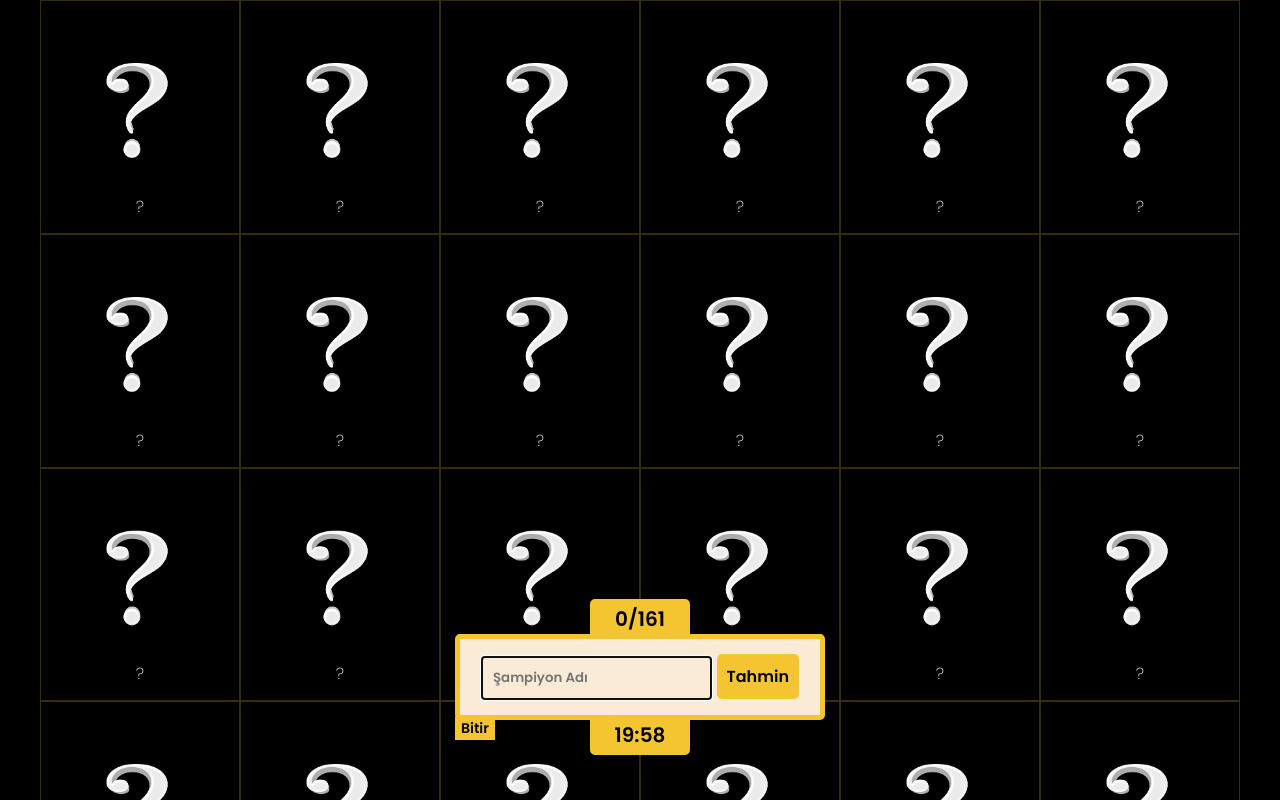
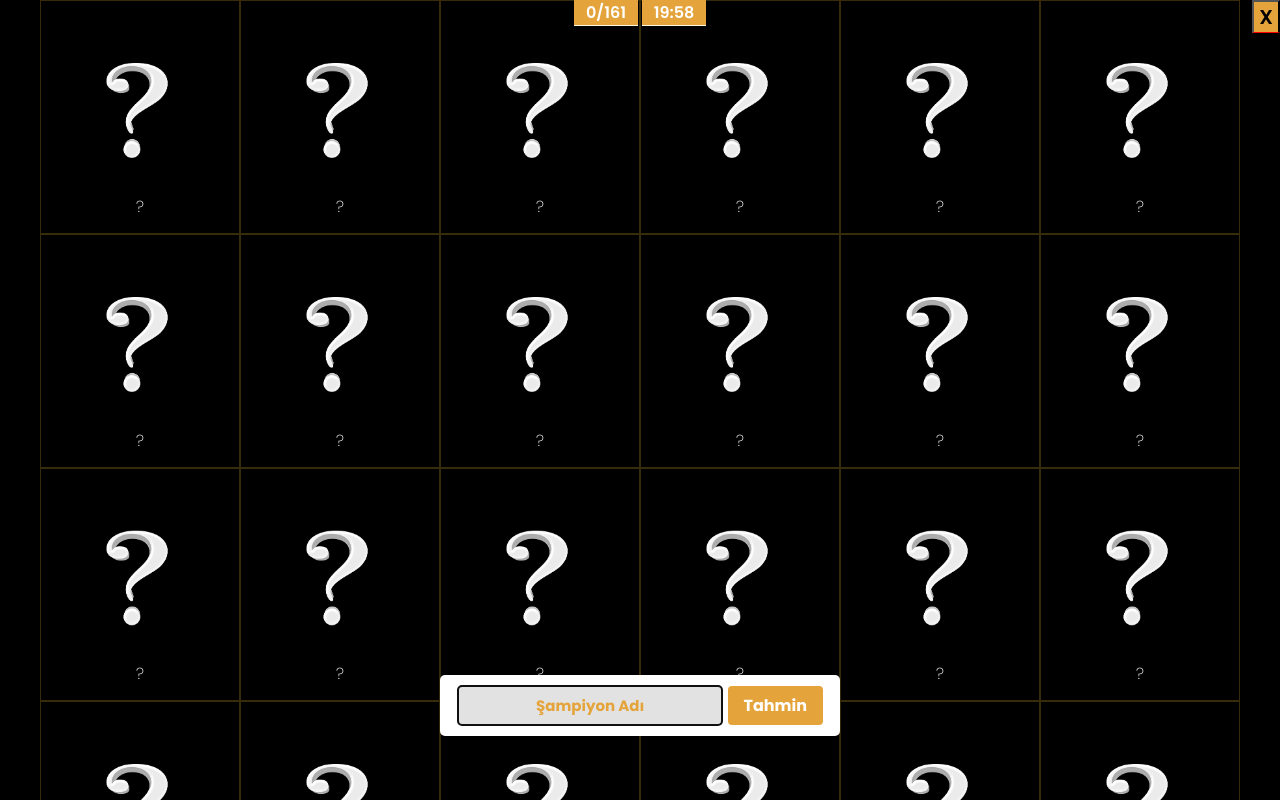
Before and after one commit to snnkrnz/Heroes, a plain HTML site: page index.html in a window 1280 px wide. Both pictures are taken after a click on the button "Zor Mod". Shown: the top 800 px of the page. Drawn offline with Linux system fonts and the light colour scheme.

Commit message:
changed css

```diff
--- a/index.html
+++ b/index.html
@@ -24,12 +24,16 @@
     </div>
 <!--  bottom modal  -->
     <div id="bottom-modal">
+            <div id="centertop">
+                <button id="bitir">X</button>
+                <div id="score">0/161</div>
+                <div id="time">01:01</div>
+            </div>
+
         <div id="modal-input">
-            <div id="score">0/161</div>
             <input type="text" id="champ-input" placeholder="Şampiyon Adı">
             <button id="send" onclick="tahmin()">Tahmin</button>
-            <button id="bitir">Bitir</button>
-            <div id="time">01:01</div>
+
         </div>
         <div id="end-game">
         </div>
--- a/style.css
+++ b/style.css
@@ -1,5 +1,4 @@
 @import url('https://fonts.googleapis.com/css2?family=Poppins:wght@200;600;700&display=swap');
-
 * {
     margin: 0;
     padding: 0;
@@ -48,7 +47,7 @@ body {
     padding: 10px;
     font-size: 16px;
     font-weight: 600;
-    background-color: #f4c531;
+    background-color: #e5a43b;
     border: 1px solid black;
     cursor: pointer;
     border-radius: 5px;
@@ -69,34 +68,49 @@ body {
 
 #modal-input {
     position: fixed;
-    background-color: antiquewhite;
-    width: 370px;
-    padding: 15px;
+    background-color: #fff;
+    width: 400px;
+    padding: 10px;
     border-radius: 5px;
     text-align: center;
     left: 50%;
-    bottom: 10%;
+    bottom: 8%;
     transform: translate(-50%);
-    border: 5px solid #f4c531;
 }
 
 #champ-input {
-    padding: 10px;
+    padding: 7px 10px;
     width: 70%;
-    border: 2px solid #f4c531;
+    border: 2px solid #e5a43b;
     background-color: transparent;
     font-weight: 600;
+    background-color: rgb(241, 241, 241);
+    border-radius: 4px;
+}
+
+#champ-input::placeholder{
+    color: #e5a43b;
+    text-align: center;
+    font-weight: bold;
+    font-size: 15px;
+}
+#champ-input:focus{
+    color: #e5a43b;
+    text-align: center;
+    background-color: #e2e2e2;
+    font-size: 15px;
 }
 
 #send {
     width: 25%;
-    padding: 10px;
+    padding: 7px 10px;
     font-size: 16px;
-    font-weight: 600;
-    background-color: #f4c531;
+    font-weight: bold;
+    background-color: #e5a43b;
     border: none;
     cursor: pointer;
-    border-radius: 5px;
+    border-radius: 4px;
+    color: white;
 }
 
 #heroes {
@@ -118,7 +132,7 @@ body {
 
 [id^="all-heroes-"] {
     position: relative;
-    background-color: #f4c531;
+    background-color: #e5a43b;
     width: 13%;
     min-width: 200px;
     max-width: 300px;
@@ -141,18 +155,17 @@ body {
 
 #hero-name {
     position: absolute;
-    width: 88%;
+    width: 94%;
     text-align: center;
-    bottom: 7px;
+    bottom: 4px;
     left: 50%;
     transform: translate(-50%, -10%);
-    font-size: 21px;
+    font-size: 18px;
     font-weight: 600;
-    border: 2px solid rgba(0, 148, 0, 0.7);
+    border: 1px solid rgba(0, 148, 0, 0.7);
     padding: 4px;
-    background-color: black;
     color: white;
-    border-radius: 5px;
+    background: linear-gradient(0deg,rgba(0,0,0,1),rgba(13,29,40,.7));
 }
 
 #hero-name-qm {
@@ -169,32 +182,53 @@ body {
     border-radius: 5px;
 }
 
-#score {
+#centertop {
+    position: fixed;
+    width: 100%;
+    height: auto;
+    display: flex;
+    justify-content: center;
+}
+
+#bitir {
     position: absolute;
-    top: -40px;
-    left: 130px;
-    background-color: #f4c531;
+    right: 0;
+    background-color: #e5a43b;
     color: black;
     font-size: 20px;
-    padding: 2px 0;
+    padding: 0 5px;
     font-weight: 600;
-    width: 100px;
-    border: 3px solid #f4c531;
-    border-radius: 5px;
+    border-bottom: 1px solid red;
+    cursor: pointer;
+}
+
+#bitir:hover {
+    background-color: red;
+    color: white;
+}
+
+#score {
+    background-color: #e5a43b;
+    color: white;
+    font-size: 16px;
+    width: 5%;
+    min-width: 60px;
+    font-weight: 600;
+    border-bottom: 1px solid #fff8e1;
+    text-align: center;
+    margin-right: 2px;
 }
 
 #time {
-    position: absolute;
-    bottom: -40px;
-    left: 130px;
-    background-color: #f4c531;
-    color: black;
-    font-size: 20px;
+    background-color: #e5a43b;
+    color: white;
+    min-width: 60px;
+    font-size: 16px;
     font-weight: 600;
-    width: 100px;
-    padding: 2px 0;
-    border: 3px solid #f4c531;
-    border-radius: 5px;
+    width: 5%;
+    border-bottom: 1px solid #fff8e1;
+    text-align: center;
+    margin-left: 2px;
 }
 
 #end-game {
@@ -209,7 +243,7 @@ body {
     left: 50%;
     bottom: 50%;
     transform: translate(-50%, 50%);
-    border: 5px solid #f4c531;
+    border: 5px solid #e5a43b;
 }
 
 #your-score {
@@ -233,27 +267,9 @@ body {
     font-size: 16px;
     font-weight: 600;
     border-radius: 5px;
-    background-color: #f4c531;
+    background-color: #e5a43b;
     padding: 5px 20px;
     cursor: pointer;
-}
-
-#bitir {
-    position: absolute;
-    bottom: -25px;
-    left: -5px;
-    background-color: #f4c531;
-    color: black;
-    font-size: 14px;
-    padding: 0 5px;
-    font-weight: 600;
-    border: 1px solid #f4c531;
-    cursor: pointer;
-}
-
-#bitir:hover {
-    background-color: red;
-    color: white;
 }
 
 #yapim {
```
